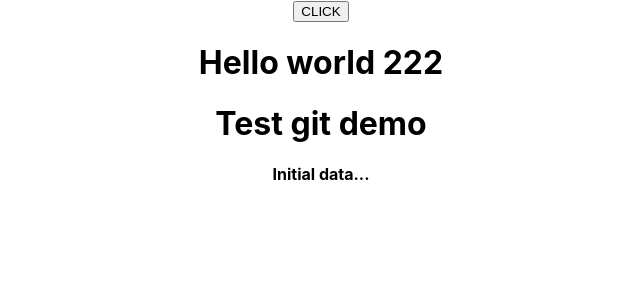
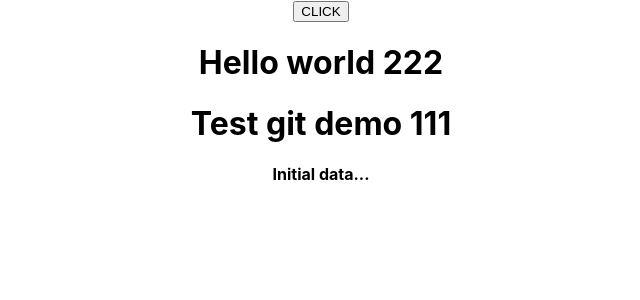
Before and after one commit to truongcongviet/Reactjs, a React (Create React App) app in the folder react-form/: page / in a window 1280 px wide. Shown: the top 300 px of the page, without its empty margins (319-959 px from the left). Built offline with nearby package versions, Linux system fonts and the light colour scheme.

Commit message:
new commit message

```diff
--- a/react-form/src/react-event.js
+++ b/react-form/src/react-event.js
@@ -17,7 +17,7 @@ class ReactEvent extends React.Component {
          <div>
             <button onClick = {this.updateState}>CLICK</button>
             <h1>Hello world 222</h1>
-            <h1>Test git demo</h1>
+            <h1>Test git demo 111</h1>
             <h4>{this.state.data}</h4>
          </div>
       );
```
